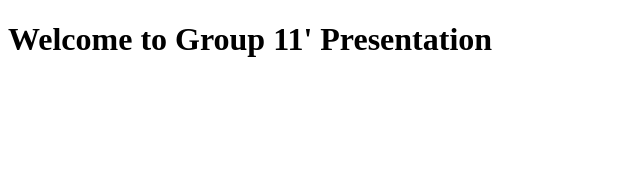
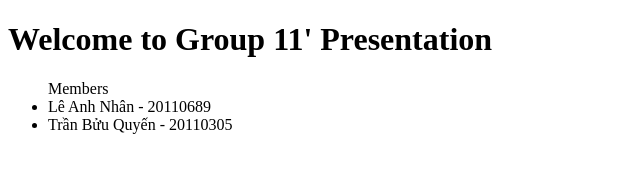
Before and after one commit to leanhnhan147/jenkins-demo, a plain HTML site: page index.html in a window 1280 px wide. Shown: the whole page, without its empty margins (0-640 px from the left). Drawn offline with Linux system fonts and the light colour scheme.

Commit message:
Edit content index.html

```diff
--- a/index.html
+++ b/index.html
@@ -8,5 +8,10 @@
 </head>
 <body>
     <h1>Welcome to Group 11' Presentation</h1>
+    <ul>
+        Members
+        <li>Lê Anh Nhân - 20110689</li>
+        <li>Trần Bửu Quyến - 20110305</li>
+    </ul>
 </body>
 </html>
```
